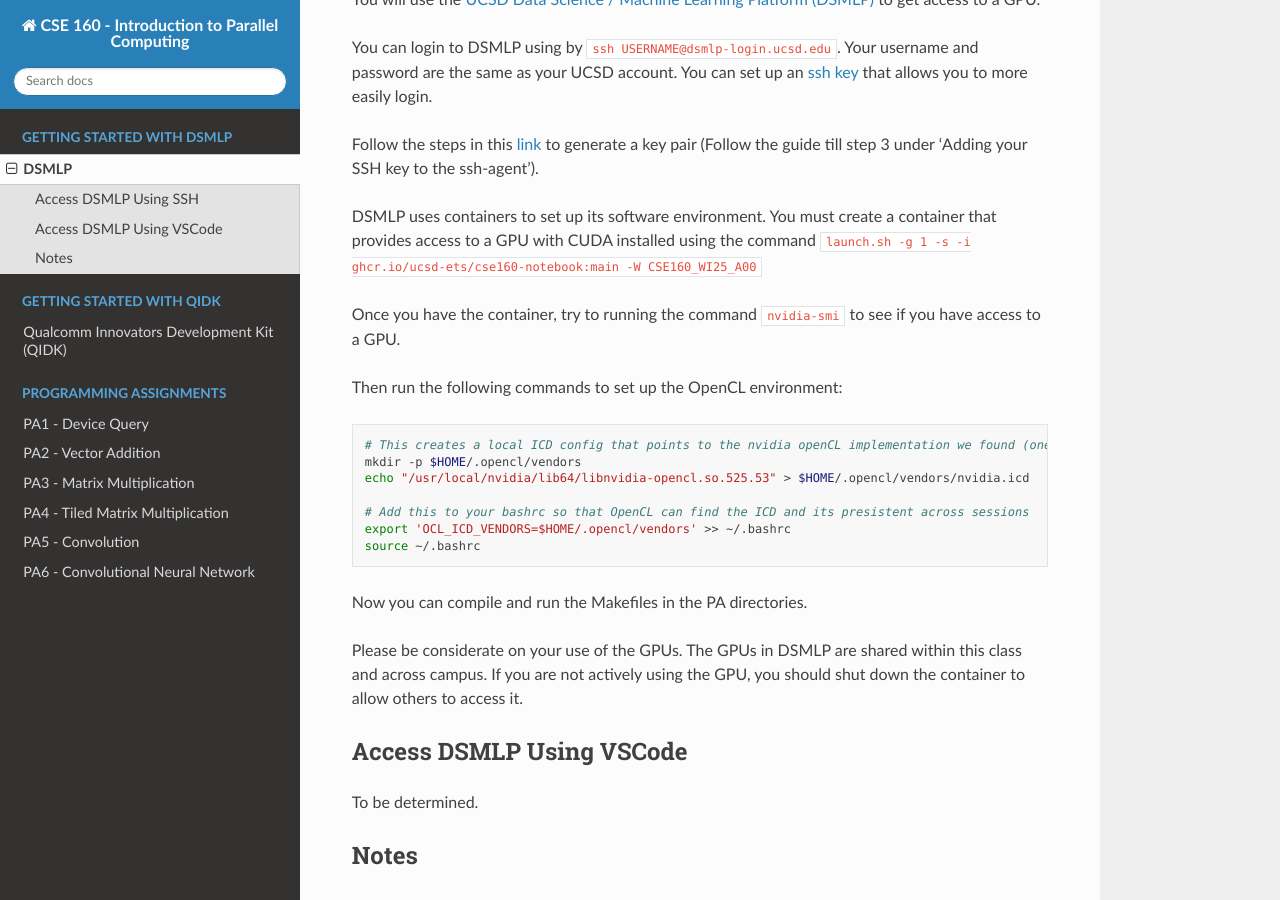
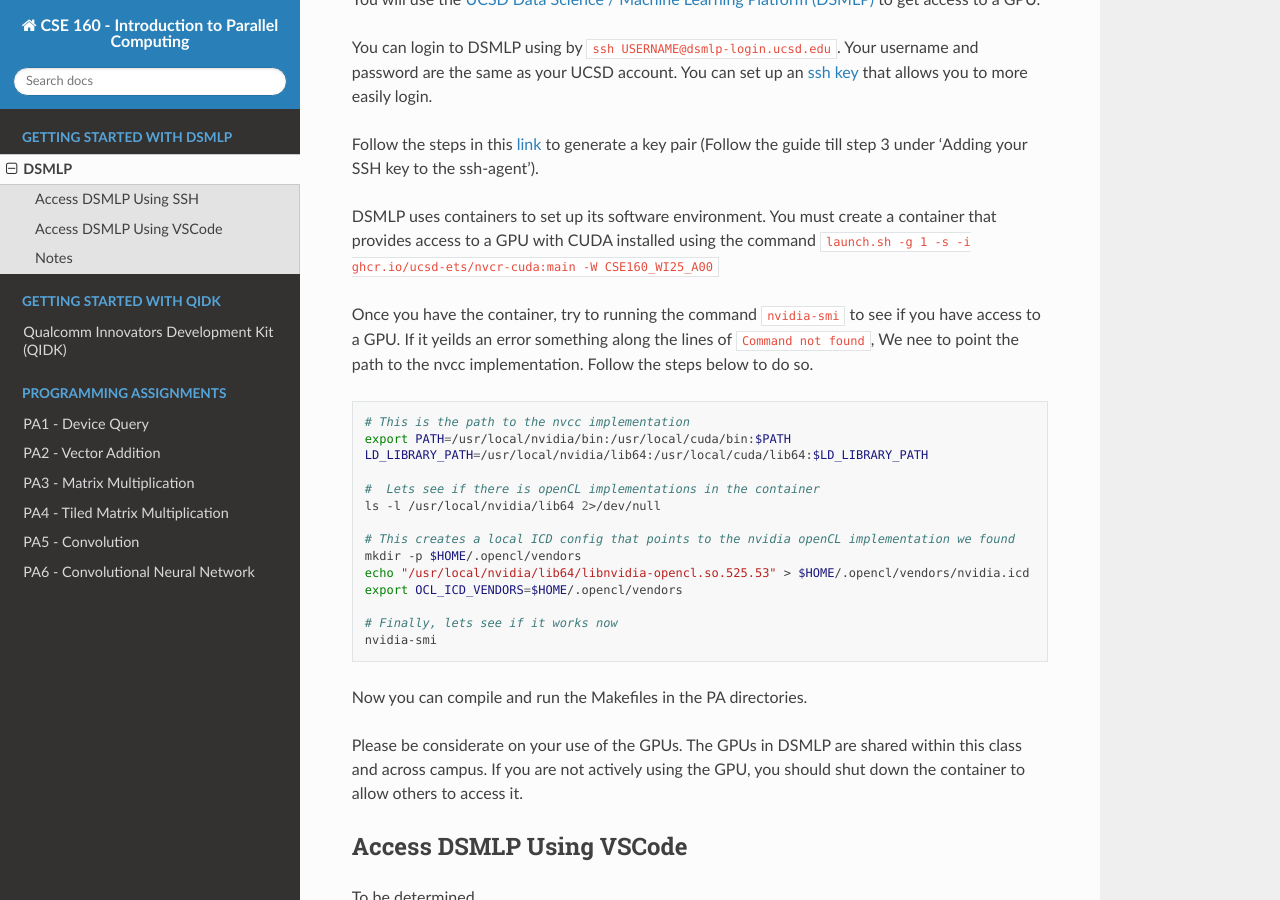
Before and after one commit to KastnerRG/cse160-docs, a Sphinx documentation site: the page built from docs/source/DSMLP.rst, in a window 1280 px wide and 900 px high, scrolled down 228 px. Built offline with Sphinx 7.4.7 and the Read the Docs theme 3.1.0, drawn with Linux system fonts in a browser that asks for light colours; formulas are drawn with MathJax 3.

Commit message:
Fix: current setup

```diff
--- a/docs/source/DSMLP.rst
+++ b/docs/source/DSMLP.rst
@@ -10,21 +10,27 @@ You can login to DSMLP using by :code:`ssh USERNAME@dsmlp-login.ucsd.edu`. Your
 
 Follow the steps in this `link <https://docs.github.com/en/authentication/connecting-to-github-with-ssh/generating-a-new-ssh-key-and-adding-it-to-the-ssh-agent?platform=mac#about-ssh-key-passphrases>`_ to generate a key pair (Follow the guide till step 3 under 'Adding your SSH key to the ssh-agent').
 
-DSMLP uses containers to set up its software environment. You must create a container that provides access to a GPU with CUDA installed using the command :code:`launch.sh -g 1 -s -i ghcr.io/ucsd-ets/cse160-notebook:main -W CSE160_WI25_A00`
+DSMLP uses containers to set up its software environment. You must create a container that provides access to a GPU with CUDA installed using the command :code:`launch.sh -g 1 -s -i ghcr.io/ucsd-ets/nvcr-cuda:main -W CSE160_WI25_A00`
 
 Once you have the container, try to running the command :code:`nvidia-smi` to see if you have access to a GPU.
-
-Then run the following commands to set up the OpenCL environment:
+If it yeilds an error something along the lines of :code:`Command not found`, We nee to point the path to the nvcc implementation. Follow the steps below to do so.
 
 .. code-block:: bash
 
-    # This creates a local ICD config that points to the nvidia openCL implementation we found (one time setup)
+    # This is the path to the nvcc implementation
+    export PATH=/usr/local/nvidia/bin:/usr/local/cuda/bin:$PATH
+    LD_LIBRARY_PATH=/usr/local/nvidia/lib64:/usr/local/cuda/lib64:$LD_LIBRARY_PATH
+
+    #  Lets see if there is openCL implementations in the container
+    ls -l /usr/local/nvidia/lib64 2>/dev/null
+
+    # This creates a local ICD config that points to the nvidia openCL implementation we found
     mkdir -p $HOME/.opencl/vendors
     echo "/usr/local/nvidia/lib64/libnvidia-opencl.so.525.53" > $HOME/.opencl/vendors/nvidia.icd
+    export OCL_ICD_VENDORS=$HOME/.opencl/vendors
 
-    # Add this to your bashrc so that OpenCL can find the ICD and its presistent across sessions
-    export 'OCL_ICD_VENDORS=$HOME/.opencl/vendors' >> ~/.bashrc
-    source ~/.bashrc
+    # Finally, lets see if it works now
+    nvidia-smi
 
 Now you can compile and run the Makefiles in the PA directories.
 
```
